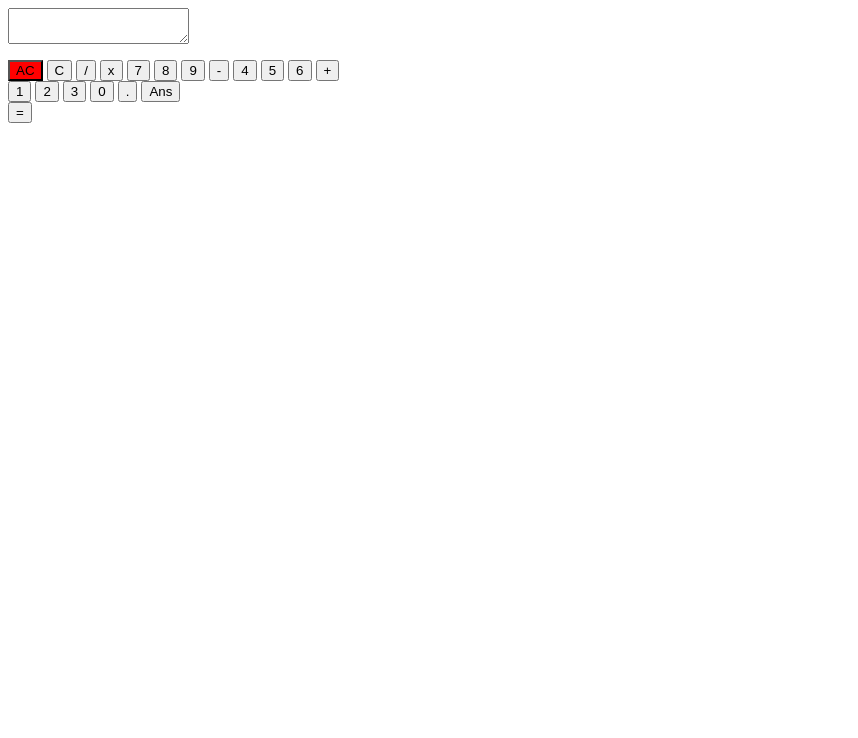
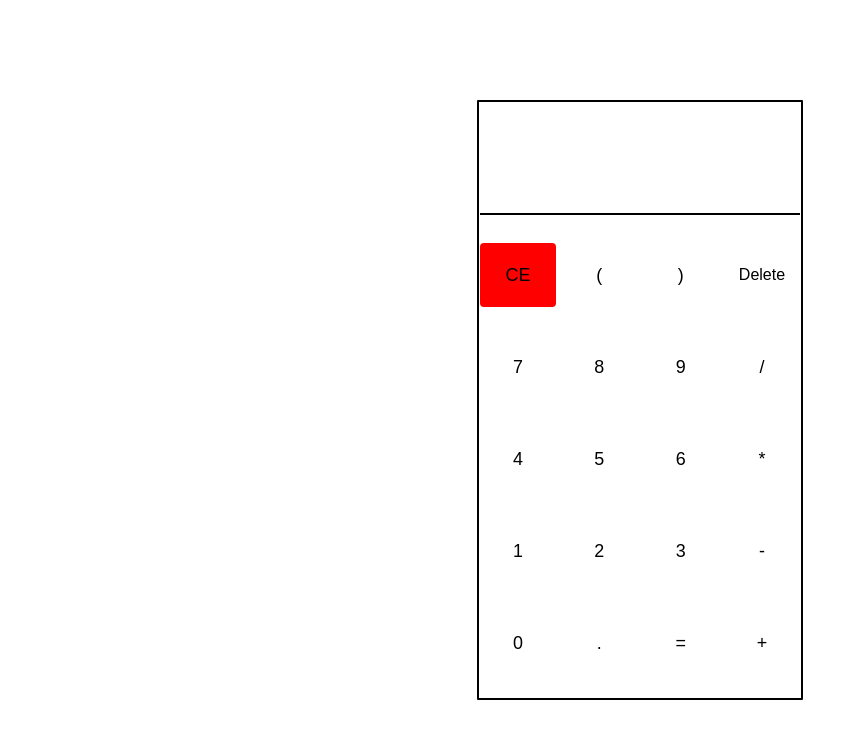
Before and after one commit to praveenc798/calculator, a plain HTML site: page src/index.html in a window 1280 px wide. Shown: the whole page, without its empty margins (0-858 px from the left). Drawn offline with nearby package versions, Linux system fonts and the light colour scheme.

Commit message:
Update index.html

```diff
--- a/src/index.html
+++ b/src/index.html
@@ -1,31 +1,128 @@
-<div id="calculator">
-  <div id="screen" class="col-xs-12">
-    <div id="expression"><textarea readonly></textarea></div>
-    <div id="answer">
-      <p>
-        <!-- Evaluation goes here -->
-      </p>
-    </div>
-  </div>
-  <button style="background-color:red;"id="clear" class="eraser col-xs-3">AC</button>
-  <button id="erase" class="eraser col-xs-3">C</button>
-  <button id="divide" class="operator col-xs-3">/</button>
-  <button id="multiply" class="operator col-xs-3">x</button>
-  <button class="number col-xs-3">7</button>
-  <button class="number col-xs-3">8</button>
-  <button class="number col-xs-3">9</button>
-  <button id="substract" class="operator col-xs-3">-</button>
-  <button class="number col-xs-3">4</button>
-  <button class="number col-xs-3">5</button>
-  <button class="number col-xs-3">6</button>
-  <button id="add" class="operator col-xs-3">+</button>
-  <div class="col-xs-9 bottom-group">
-    <button class="number col-xs-4">1</button>
-    <button class="number col-xs-4">2</button>
-    <button class="number col-xs-4">3</button>
-    <button class="number col-xs-4">0</button>
-    <button class="number col-xs-4">.</button>
-    <button id="ansSaver" class="col-xs-4">Ans</button>
-  </div>
-  <button id="equal" class="col-xs-3">=</button>
+<html>
+<head>
+<script src="https://cdnjs.cloudflare.com/ajax/libs/jquery/2.1.3/jquery.min.js"></script>
+<script src="https://cdnjs.cloudflare.com/ajax/libs/modernizr/2.8.3/modernizr.min.js"></script>
+</head>
+<div class="calculator">
+  <div id="screen"></div>
+  <div class="item" id="ce">CE</div>
+  <div class="item" id="open-bracket">(</div>
+  <div class="item" id="close-bracket">)</div>
+  <div class="item" id="delete">Delete</div>
+  <div class="item" id="seven">7</div>
+  <div class="item" id="eight">8</div>
+  <div class="item" id="nine">9</div>
+  <div class="item" id="divide">/</div>
+  <div class="item" id="four">4</div>
+  <div class="item" id="five">5</div>
+  <div class="item" id="six">6</div>
+  <div class="item" id="multiply">*</div>
+  <div class="item" id="one">1</div>
+  <div class="item" id="two">2</div>
+  <div class="item" id="three">3</div>
+  <div class="item" id="substract">-</div>
+  <div class="item" id="zero">0</div>
+  <div class="item" id="dot">.</div>
+  <div class="item" id="equal">=</div>
+  <div class="item" id="add">+</div>
 </div>
+<script>
+let keyValue,
+    cal = '';
+
+let displayMathProblem = (cal) => {
+  $('div#screen').text(cal).css('color', 'black');
+  console.log(cal);
+};
+
+let displayWarning = (exception) => {
+  $('div#screen').append(' Wrong format').css('color', 'red');
+  console.log("Exception thrown: " + exception);
+}
+
+$('div.item').on('click', (event) => {
+  keyValue = $(event.target).text();
+  if(keyValue === "CE") {
+    cal = "";
+    displayMathProblem(cal);
+  } else if (keyValue === "Delete") {
+    cal = cal.slice(0, -1);
+    displayMathProblem(cal);
+  } else if(keyValue === "=") {
+    try {
+      cal = eval(cal);
+      displayMathProblem(cal);
+      cal = "";
+    } catch (ex) {
+      displayWarning(ex);
+    }
+  } else {
+    cal += keyValue;
+    displayMathProblem(cal);
+  }
+});
+</script>
+<style>
+body {
+	 background: white;
+	 display: flex;
+	 justify-content: center;
+	 margin: 100px;
+	 font-family: Arial;
+}
+ .calculator {
+	 width: 320px;
+	 display: flex;
+	 flex-flow: wrap row;
+	 justify-content: space-between;
+	 padding: 1px 1px 5px 1px;
+	 border: 2px solid black;
+	 border-radius: 1px;
+	 background: white;
+}
+ .item {
+	 top: 0px;
+	 box-shadow: 0px 0px 0px #00823f; height: 64px;
+	 width: 76px;
+	 margin-top: 10px;
+	 position: relative;
+	 flex-flow: wrap row;
+	 background: white;
+	 border-radius: 4px;
+	 cursor: pointer;
+	 transition: all ease 0.3s;
+	 line-height: 64px;
+	 font-size: 1.12em;
+	 text-align: center;
+	 color: black;
+}
+ .item:active {
+	 top: 2px;
+	 box-shadow: 0px 2px 0px #00823f;
+}
+ #screen {
+	 flex: 100%;
+	 margin: 0;
+	 padding-right: 7px;
+	 height: 110px;
+	 color: black;
+	 background: white;
+	 border-bottom: 2px solid black;
+     line-height: 40px;
+	 font-size: 1.2em;
+	 text-align: right;
+	 font-weight: 600;
+	 letter-spacing: 0.02em;
+}
+ #delete {
+	 font-size: 1em;
+}
+.item:hover{
+    background-color: #C84F1B;
+}
+#ce {
+  background-color: red;
+  }
+
+ </style>
+ </html>
```
